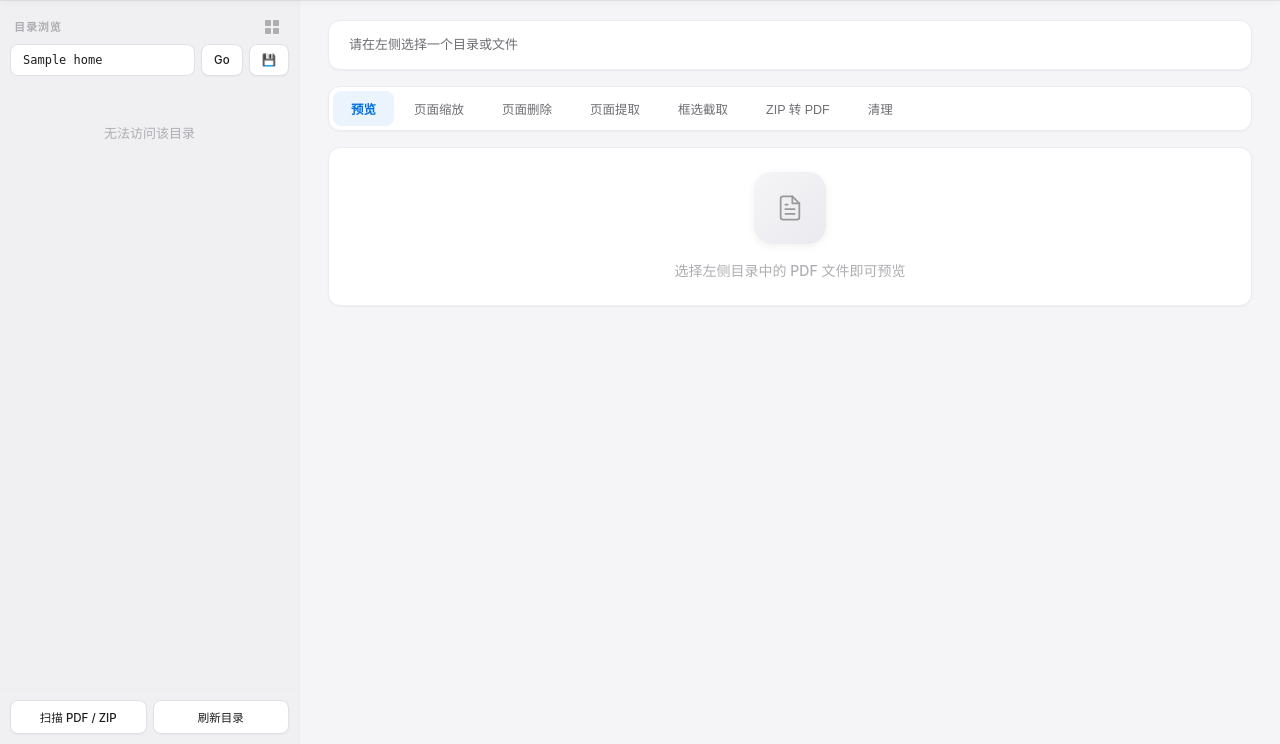
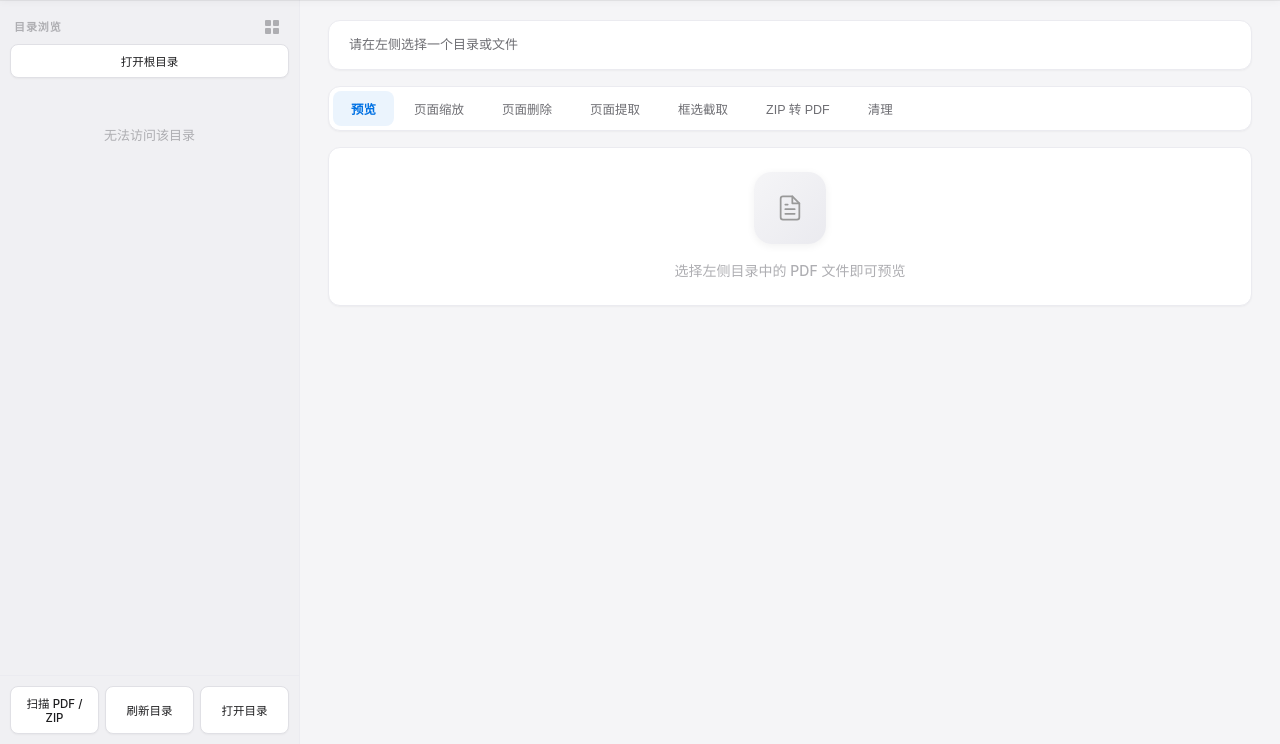
Before and after one commit to Nocturne228/ItsMyPO, a Flask app: template pdfkit_app/templates/index.html in a window 1280 px wide. Shown: the part 56-800 px from the top of the page. Run offline with Flask 3, Linux system fonts and the light colour scheme; the template is opened without the code that fills it: most values are stand-ins (such as "Sample title", 1, 10 or a date in 2020).

Commit message:
feat: add sidebar button to open folder in system file manager

```diff
--- a/pdfkit_app/static/app.js
+++ b/pdfkit_app/static/app.js
@@ -45,6 +45,7 @@ let imageResizeOriginalHeight = 0;
 let imageResizeLockRatio = false;
 let viewMode = "list";
 let lastBrowseData = null;
+let rootPath = "";
 
 // =====================================================
 // Helpers
@@ -142,6 +143,16 @@ function escapeHtml(value) {
         .replace(/>/g, "&gt;")
         .replace(/"/g, "&quot;")
         .replace(/'/g, "&#39;");
+}
+
+function normalizePath(path) {
+    const value = String(path || "");
+    if (value === "/") return "/";
+    return value.replace(/\/+$/, "");
+}
+
+function isRootPath(path) {
+    return normalizePath(path) === normalizePath(rootPath);
 }
 
 function setButtonsDisabled(disabled) {
@@ -1233,7 +1244,6 @@ async function navigateTo(path) {
     currentPath = data.path;
     selectedPath = "";
     selectedType = "";
-    document.getElementById("pathInput").value = data.path;
     updateBreadcrumb(data.path);
     updateSelectionInfo();
     clearPdfPreview();
@@ -1260,7 +1270,7 @@ function renderFileTree(data) {
 
     if (viewMode === "card") {
         // Parent directory
-        if (data.path !== "/" && data.path.length > 1) {
+        if (!isRootPath(data.path) && data.path !== "/" && data.path.length > 1) {
             html += `<div class="card-item parent-dir" data-path="${escapeHtml(parentPath)}" data-type="dir">
                 <div class="card-thumb"><span class="card-icon">⬆</span></div>
                 <div class="card-info"><div class="card-name">..</div></div>
@@ -1298,7 +1308,7 @@ function renderFileTree(data) {
         }
     } else {
         // Parent directory link
-        if (data.path !== "/" && data.path.length > 1) {
+        if (!isRootPath(data.path) && data.path !== "/" && data.path.length > 1) {
             html += `<div class="tree-item parent-dir" data-path="${escapeHtml(parentPath)}" data-type="dir">
                 <span class="icon">⬆</span>
                 <span class="name">..</span>
@@ -1379,14 +1389,26 @@ function toggleViewMode() {
 }
 
 function updateBreadcrumb(path) {
-    const parts = path.split("/").filter(Boolean);
     const el = document.getElementById("breadcrumb");
-    let html = '<span data-path="/">/</span>';
-    let accumulated = "";
+    const normalizedRoot = normalizePath(rootPath);
+    const normalizedPath = normalizePath(path);
+    let html = `<span data-path="${escapeHtml(rootPath)}">根目录</span>`;
+    let parts = [];
+
+    if (normalizedPath !== normalizedRoot && normalizedRoot === "/") {
+        parts = normalizedPath.split("/").filter(Boolean);
+    } else if (normalizedPath !== normalizedRoot && normalizedPath.startsWith(`${normalizedRoot}/`)) {
+        parts = normalizedPath.slice(normalizedRoot.length + 1).split("/").filter(Boolean);
+    } else if (normalizedPath !== normalizedRoot) {
+        parts = [normalizedPath.split("/").filter(Boolean).pop() || normalizedPath];
+    }
+
+    let accumulated = normalizedRoot === "/" ? "" : normalizedRoot;
     for (const part of parts) {
-        accumulated += "/" + part;
+        accumulated = `${accumulated}/${part}`;
         html += `<span data-path="${escapeHtml(accumulated)}">${escapeHtml(part)}</span>`;
     }
+
     el.innerHTML = html;
     el.querySelectorAll("span").forEach((span) => {
         span.addEventListener("click", () => navigateTo(span.dataset.path));
@@ -1598,45 +1620,15 @@ document.addEventListener("DOMContentLoaded", () => {
     console.log("[Debug] DOMContentLoaded fired");
 
     // Initial navigation
-    const homePath = document.getElementById("pathInput").value;
-    console.log("[Debug] homePath =", homePath);
+    rootPath = document.querySelector(".sidebar").dataset.root || "";
+    console.log("[Debug] rootPath =", rootPath);
     document.querySelector(".content").classList.add("hide-log");
-    navigateTo(homePath);
+    navigateTo(rootPath);
     console.log("[Debug] navigateTo called");
 
-    // Path input
-    document.getElementById("goBtn").addEventListener("click", () => {
-        navigateTo(document.getElementById("pathInput").value);
-    });
-    document.getElementById("pathInput").addEventListener("keydown", (e) => {
-        if (e.key === "Enter") navigateTo(e.target.value);
-    });
-
-    // Save home path
-    document.getElementById("saveHomeBtn").addEventListener("click", async () => {
-        const path = document.getElementById("pathInput").value.trim();
-        if (!path) return;
-        const btn = document.getElementById("saveHomeBtn");
-        btn.textContent = "⏳";
-        try {
-            const resp = await fetch("/api/home", {
-                method: "POST",
-                headers: { "Content-Type": "application/json" },
-                body: JSON.stringify({ home: path }),
-            });
-            const data = await resp.json();
-            if (data.error) {
-                log("[错误] " + data.error);
-                btn.textContent = "💾";
-            } else {
-                log("默认目录已保存: " + data.home);
-                btn.textContent = "✓";
-                setTimeout(() => { btn.textContent = "💾"; }, 1500);
-            }
-        } catch (e) {
-            log("[错误] 保存失败: " + e.message);
-            btn.textContent = "💾";
-        }
+    // Root navigation
+    document.getElementById("rootBtn").addEventListener("click", () => {
+        navigateTo(rootPath);
     });
 
     // Scan
@@ -1759,6 +1751,21 @@ document.addEventListener("DOMContentLoaded", () => {
     document.getElementById("extractBtn").addEventListener("click", doExtract);
     document.getElementById("zip2pdfBtn").addEventListener("click", doZip2pdf);
     document.getElementById("cleanBtn").addEventListener("click", doClean);
+
+    // Open folder in system file manager
+    document.getElementById("openFolderBtn").addEventListener("click", async () => {
+        try {
+            const resp = await fetch("/api/open-folder", {
+                method: "POST",
+                headers: { "Content-Type": "application/json" },
+                body: JSON.stringify({ folder: currentPath }),
+            });
+            const data = await resp.json();
+            if (data.output) log(data.output);
+        } catch (e) {
+            log(`[错误] 打开目录失败: ${e}`);
+        }
+    });
 
     // Clear log
     document.getElementById("clearLogBtn").addEventListener("click", clearLog);
--- a/pdfkit_app/static/style.css
+++ b/pdfkit_app/static/style.css
@@ -263,6 +263,10 @@ header .subtitle {
     border-radius: var(--radius-sm);
 }
 
+.path-bar .root-btn {
+    flex: 1;
+}
+
 .breadcrumb {
     padding: 0 14px 8px;
     font-size: 11px;
@@ -374,7 +378,7 @@ header .subtitle {
     padding: 10px 10px;
     border-top: 1px solid var(--border-light);
     display: grid;
-    grid-template-columns: 1fr 1fr;
+    grid-template-columns: 1fr 1fr 1fr;
     gap: 6px;
 }
 
@@ -394,17 +398,19 @@ header .subtitle {
 
 /* --- Card View --- */
 .file-tree.card-view {
-    display: grid;
-    grid-template-columns: repeat(2, 1fr);
+    display: flex;
+    flex-wrap: wrap;
     gap: 8px;
     padding: 0 8px 8px;
-    align-content: start;
     align-items: start;
+    align-content: flex-start;
 }
 
 .file-tree.card-view .card-item {
     display: flex;
     flex-direction: column;
+    flex: 0 0 calc((100% - 8px) / 2);
+    min-width: 0;
     border-radius: var(--radius-sm);
     cursor: pointer;
     overflow: hidden;
@@ -489,7 +495,7 @@ header .subtitle {
 }
 
 .file-tree.card-view .card-item.parent-dir {
-    grid-column: 1 / -1;
+    flex-basis: 100%;
     flex-direction: row;
     align-items: center;
     padding: 6px 10px;
@@ -516,7 +522,7 @@ header .subtitle {
 }
 
 .file-tree.card-view .card-dir {
-    grid-column: 1 / -1;
+    flex-basis: 100%;
     flex-direction: row;
     align-items: center;
     padding: 6px 10px;
--- a/pdfkit_app/templates/index.html
+++ b/pdfkit_app/templates/index.html
@@ -7,7 +7,7 @@
     <meta http-equiv="Pragma" content="no-cache">
     <meta http-equiv="Expires" content="0">
     <title>PDF 处理平台</title>
-    <link rel="stylesheet" href="/static/style.css?v=8">
+    <link rel="stylesheet" href="/static/style.css?v=10">
 </head>
 <body>
     <header>
@@ -25,7 +25,7 @@
 
     <div class="main-layout">
         <!-- 左侧：目录浏览器 -->
-        <aside class="sidebar">
+        <aside class="sidebar" data-root="{{ home }}">
             <div class="sidebar-header">
                 <h2>目录浏览</h2>
                 <button id="viewToggleBtn" class="view-toggle-btn" title="切换卡片视图">
@@ -33,9 +33,7 @@
                 </button>
             </div>
             <div class="path-bar">
-                <input type="text" id="pathInput" placeholder="输入路径后回车..." value="{{ home }}">
-                <button id="goBtn" class="btn btn-sm" title="前往">Go</button>
-                <button id="saveHomeBtn" class="btn btn-sm" title="保存为默认目录">💾</button>
+                <button id="rootBtn" class="btn btn-sm root-btn" title="返回操作根目录">打开根目录</button>
             </div>
             <div id="breadcrumb" class="breadcrumb"></div>
             <div id="fileTree" class="file-tree">
@@ -44,6 +42,7 @@
             <div class="sidebar-footer">
                 <button id="scanBtn" class="btn btn-sm">扫描 PDF / ZIP</button>
                 <button id="refreshBtn" class="btn btn-sm">刷新目录</button>
+                <button id="openFolderBtn" class="btn btn-sm" title="用系统文件管理器打开当前目录">打开目录</button>
             </div>
         </aside>
 
@@ -455,6 +454,6 @@
         </main>
     </div>
 
-    <script src="/static/app.js?v=6"></script>
+    <script src="/static/app.js?v=8"></script>
 </body>
 </html>
```
